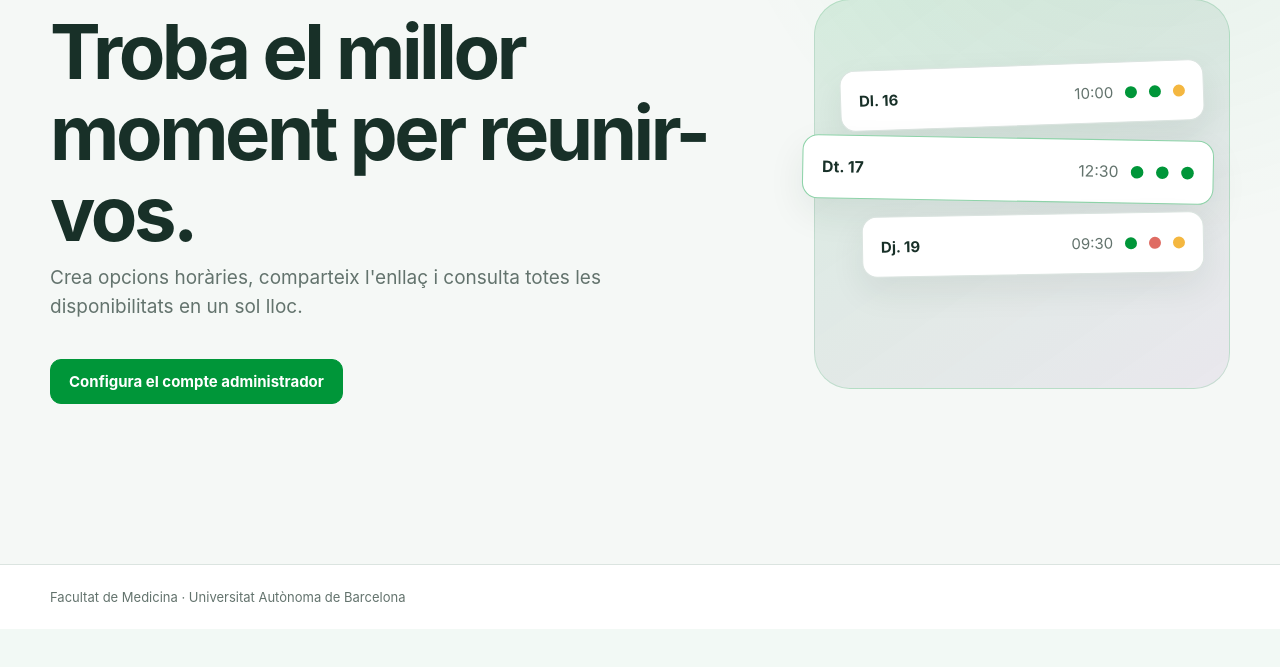
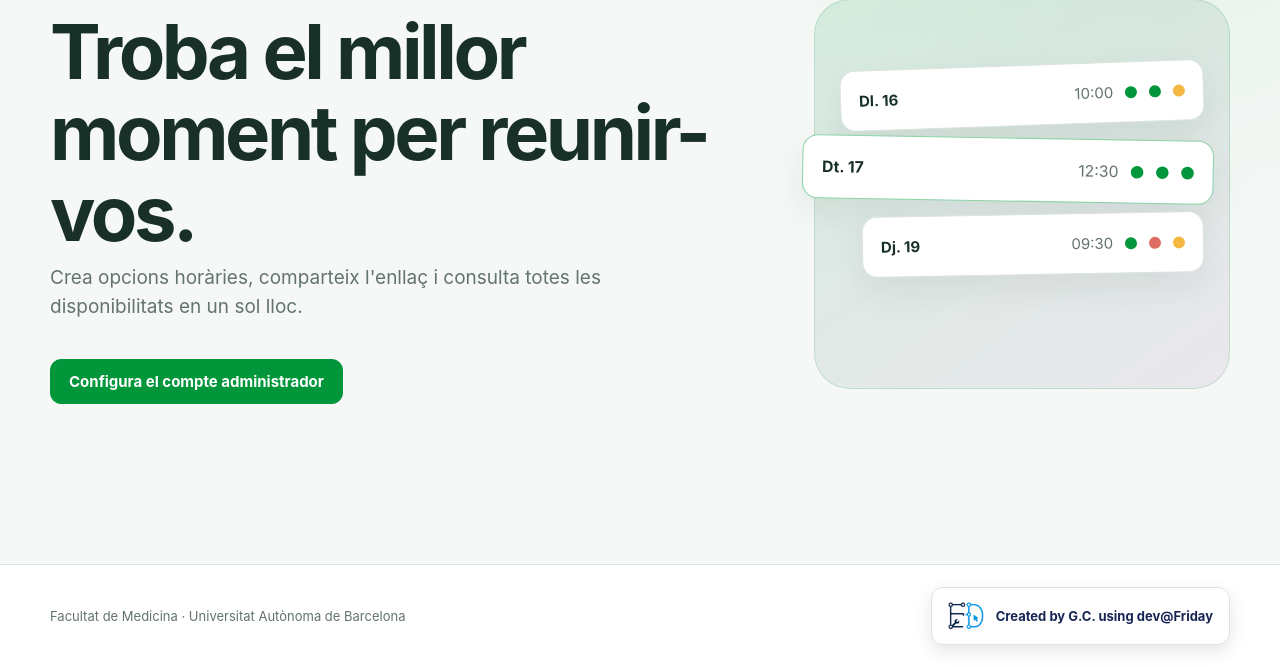
Before and after one commit to G-caltabiano/uab-polls, a FastAPI app: page / in a window 1280 px wide. Shown: the part 225-892 px from the top of the page. Before the commit the page ends 854 px from the top, so only its background shows below. Run offline with FastAPI, Linux system fonts and the light colour scheme; data that the repository does not hold is empty.

Commit message:
feat: add dev Friday signature to global footer

```diff
--- a/app/static/styles.css
+++ b/app/static/styles.css
@@ -33,6 +33,9 @@ button, .button { -webkit-tap-highlight-color: transparent; }
 .nav-user { color: var(--muted); padding-left: 18px; border-left: 1px solid var(--line); }
 .page { min-height: calc(100vh - 150px); padding-block: 44px 70px; }
 .site-footer { border-top: 1px solid var(--line); background: #fff; color: var(--muted); font-size: 13px; padding: 22px 0; }
+.footer-inner { display: flex; align-items: center; justify-content: space-between; gap: 20px; }
+.creator-signature { display: flex; width: fit-content; align-items: center; justify-content: center; gap: 12px; padding: 10px 16px; border: 1px solid var(--line); border-radius: 12px; color: #172554; background: white; box-shadow: 0 6px 18px rgba(0,0,0,.10); }
+.footer-logo { display: block; width: 36px; height: 36px; flex: 0 0 auto; object-fit: contain; border-radius: 8px; }
 h1, h2, h3, p { margin-top: 0; }
 h1 { max-width: 850px; margin-bottom: 10px; font-size: clamp(32px, 5vw, 52px); line-height: 1.06; letter-spacing: -.045em; }
 h2 { margin-bottom: 10px; font-size: 22px; letter-spacing: -.025em; }
@@ -128,5 +131,5 @@ table { width: 100%; border-collapse: separate; border-spacing: 0; }
   .nav-user { display: none; }.hero { grid-template-columns: 1fr; min-height: 0; }.hero-card { display: none; }.creator-layout { grid-template-columns: 1fr; }.ranking { grid-template-columns: 1fr; }.share-box { grid-template-columns: 1fr; }.admin-grid { grid-template-columns: 1fr; }
 }
 @media (max-width: 680px) {
-  .shell { width: min(100% - 22px, 1180px); }.site-header { position: static; }.header-inner { min-height: 64px; }.brand img { width: 190px; height: 38px; }.brand-divider, .brand-product { display: none; }.admin-nav { gap: 11px; }.admin-nav a:nth-child(2) { display: none; }.page { padding-block: 28px 50px; } h1 { font-size: 34px; }.hero { padding: 35px 4px; }.hero h1 { font-size: 45px; }.page-heading.split, .section-heading, .availability-heading { align-items: flex-start; flex-direction: column; }.poll-row { align-items: flex-start; flex-direction: column; }.poll-stats { width: 100%; justify-content: space-between; }.stats-strip { grid-template-columns: 1fr; }.copy-row { flex-wrap: wrap; }.copy-row input { flex: 1 0 100%; }.action-cluster { width: 100%; }.action-cluster .button { flex: 1; }.calendar-card { padding: 14px 10px; }.calendar-heading { flex-direction: column; }.calendar-grid { grid-template-columns: 47px repeat(7, 72px); }.respondent-grid { grid-template-columns: 1fr; }.public-form { padding: 18px 14px; }.option-row { grid-template-columns: 1fr; }.availability-options { grid-template-columns: repeat(3, 1fr); }.availability span b { display: none; }.matrix .sticky-col { min-width: 130px; }.notification-list li { grid-template-columns: 60px 1fr; }.notification-list small { grid-column: 1 / -1; }
+  .shell { width: min(100% - 22px, 1180px); }.site-header { position: static; }.header-inner { min-height: 64px; }.brand img { width: 190px; height: 38px; }.brand-divider, .brand-product { display: none; }.admin-nav { gap: 11px; }.admin-nav a:nth-child(2) { display: none; }.page { padding-block: 28px 50px; } h1 { font-size: 34px; }.hero { padding: 35px 4px; }.hero h1 { font-size: 45px; }.page-heading.split, .section-heading, .availability-heading { align-items: flex-start; flex-direction: column; }.poll-row { align-items: flex-start; flex-direction: column; }.poll-stats { width: 100%; justify-content: space-between; }.stats-strip { grid-template-columns: 1fr; }.copy-row { flex-wrap: wrap; }.copy-row input { flex: 1 0 100%; }.action-cluster { width: 100%; }.action-cluster .button { flex: 1; }.calendar-card { padding: 14px 10px; }.calendar-heading { flex-direction: column; }.calendar-grid { grid-template-columns: 47px repeat(7, 72px); }.respondent-grid { grid-template-columns: 1fr; }.public-form { padding: 18px 14px; }.option-row { grid-template-columns: 1fr; }.availability-options { grid-template-columns: repeat(3, 1fr); }.availability span b { display: none; }.matrix .sticky-col { min-width: 130px; }.notification-list li { grid-template-columns: 60px 1fr; }.notification-list small { grid-column: 1 / -1; }.footer-inner { flex-direction: column; text-align: center; }.creator-signature { padding: 9px 13px; }
 }
--- a/app/templates/base.html
+++ b/app/templates/base.html
@@ -40,7 +40,13 @@
   </main>
 
   <footer class="site-footer">
-    <div class="shell">Facultat de Medicina · Universitat Autònoma de Barcelona</div>
+    <div class="shell footer-inner">
+      <span>Facultat de Medicina · Universitat Autònoma de Barcelona</span>
+      <div class="creator-signature">
+        <img class="footer-logo" src="{{ url_for('static', path='dev-logo.jpg') }}" alt="dev@Friday">
+        <strong>Created by G.C. using dev@Friday</strong>
+      </div>
+    </div>
   </footer>
   {% block scripts %}{% endblock %}
 </body>
```
Also changed, not shown: tests/test_end_to_end.py (+4 -0 lines), app/static/dev-logo.jpg (added).
